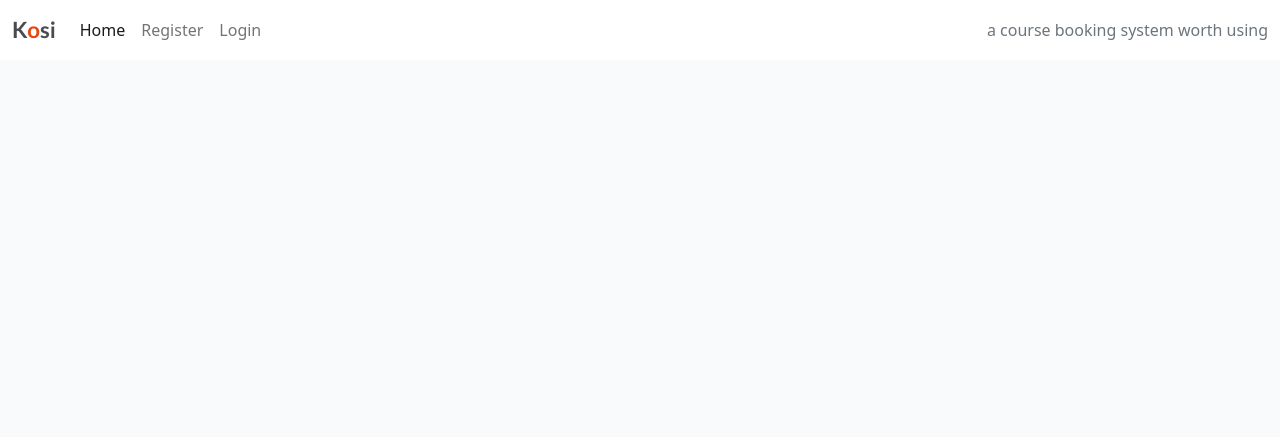
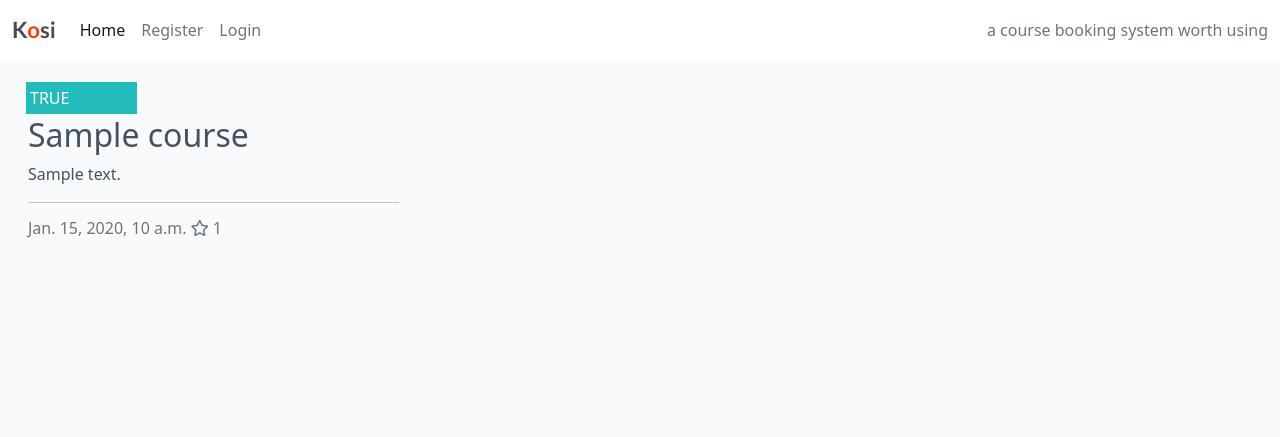
Before and after one commit to Flora-King/Kosi_app, a Django app: page / in a window 1280 px wide. Shown: the top 437 px of the page. Run offline with Django 3.2, Linux system fonts and the light colour scheme; tables that the repository leaves empty hold one stand-in row (values such as "Sample post").

Commit message:
Add basic functionality code for reviews to be polished later

```diff
--- a/kosi_app/views.py
+++ b/kosi_app/views.py
@@ -1,5 +1,5 @@
-from django.shortcuts import render
-from django.views import generic
+from django.shortcuts import render, get_object_or_404
+from django.views import generic, View
 from .models import Course
 from .forms import ReviewForm
 
@@ -11,15 +11,16 @@ class CourseList(generic.ListView):
     paginate_by = 10
 
 
-class CourseDetail(generic.ListView):
+class CourseDetail(View):
 
     def get(self, request, slug, *args, **kwargs):
         queryset = Course.objects.filter(status=1)
         course = get_object_or_404(queryset, slug=slug)
-        reviews = course.reviews.filter(approved=True).order_by("delivery_date")
+        reviews = course.reviews.filter(approved=True).order_by("created_on")
         liked = False
+        stars = False
         if course.stars.filter(id=self.request.user.id).exists():
-            stared = True
+            stars = True
 
         return render(
             request,
@@ -27,7 +28,39 @@ class CourseDetail(generic.ListView):
             {
                 "course": course,
                 "reviews": reviews,
-                "stared": stared,
+                "commented": False,
+                "stars": stars,
                 "Review_form": ReviewForm()
             },
         )
+
+    def post(self, request, slug, *args, **kwargs):
+        queryset = Course.objects.filter(status=1)
+        course = get_object_or_404(queryset, slug=slug)
+        reviews = course.reviews.filter(approved=True).order_by("delivery_date")
+        liked = False
+        if course.stars.filter(id=self.request.user.id).exists():
+            stars = True
+
+        review_form = ReviewForm(data=request.POST)
+
+        if review_form.is_valid():
+            review_form.instance.email = request.user.email
+            review_form.instance.anem = request.user.username
+            review = review_form.save(commit=False)
+            review.course = course
+            review.save()
+        else:
+            review_form = ReviewForm()
+
+        return render(
+            request,
+            "course_detail.html",
+            {
+                "course": course,
+                "reviews": reviews,
+                "reviewed": True,
+                "stars": stars,
+                "Review_form": ReviewForm()
+            },
+        )
--- a/templates/index.html
+++ b/templates/index.html
@@ -8,7 +8,7 @@
         <!-- Course list Entries Column -->
         <div class="col-12 mt-3 left">
             <div class="row">
-                {% for post in post_list %}
+                {% for course in course_list %}
                 <div class="col-md-4">
                     <div class="card mb-4">
                         <div class="card-body">
@@ -20,7 +20,7 @@
                                 <img class="card-img-top" src=" {{ course.featured_image.url }}">
                                 {% endif %}
                                 <div class="image-flash">
-                                    <p class="author">Author: {{ course.author }}</p>
+                                    <p class="author">{{ course.delivery_method }}</p>
                                 </div>
                             </div>
                             <a href="{% url 'course_detail' course.slug %}" class="course-link">
```
Also changed, not shown: templates/403.html (added, +13 -0 lines), templates/404.html (added, +13 -0 lines), templates/500.html (added, +13 -0 lines), templates/course_detail.html (+6 -1 lines).
